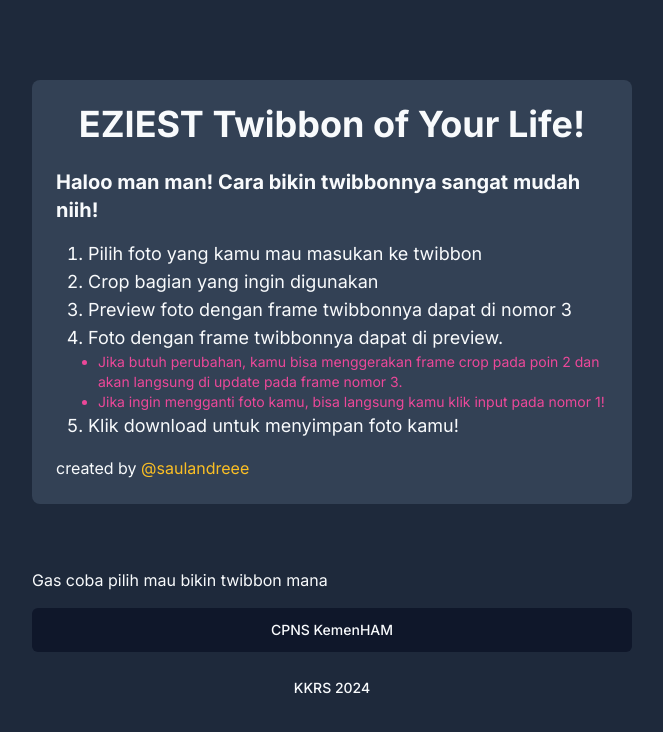
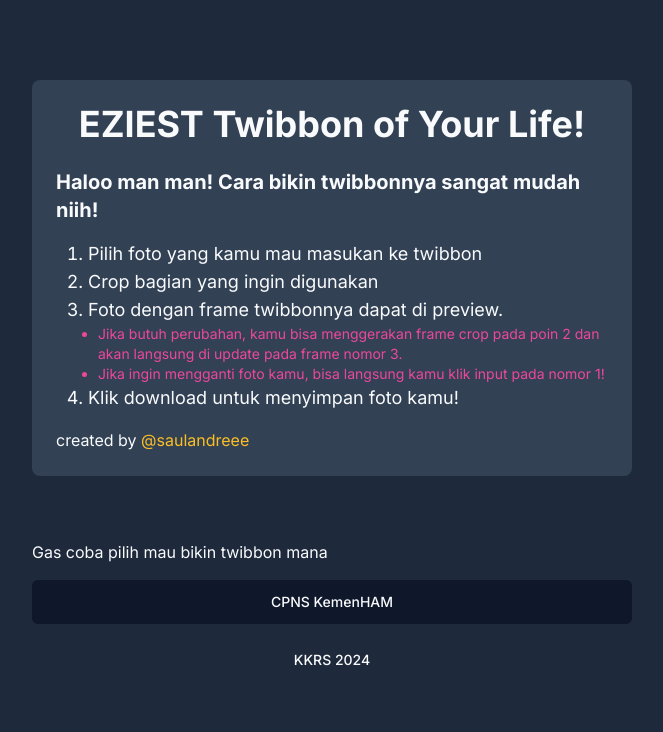
Before and after one commit to saulandreee/twibbon-kkrs, a Next.js app: page / in a window 1280 px wide. Shown: the top 732 px of the page, without its empty margins (308-971 px from the left). Built offline with nearby package versions, Linux system fonts and the light colour scheme.

Commit message:
docs: fix steps

```diff
--- a/app/[slug]/page.js
+++ b/app/[slug]/page.js
@@ -14,7 +14,6 @@
           <li>Pilih foto yang kamu mau masukan ke twibbon</li>
           <li>Crop bagian yang ingin digunakan</li>
           {/* <li>Klik lanjutkan</li> */}
-          <li>Preview foto dengan frame twibbonnya dapat di nomor 3</li>
           <li>Foto dengan frame twibbonnya dapat di preview.</li>
           <ol className="list-disc pl-2.5 text-sm text-pink-500">
             <li>Jika butuh perubahan, kamu bisa menggerakan frame crop pada poin 2 dan akan langsung di update pada frame nomor 3.</li>
--- a/app/page.js
+++ b/app/page.js
@@ -13,7 +13,6 @@
           <li>Pilih foto yang kamu mau masukan ke twibbon</li>
           <li>Crop bagian yang ingin digunakan</li>
           {/* <li>Klik lanjutkan</li> */}
-          <li>Preview foto dengan frame twibbonnya dapat di nomor 3</li>
           <li>Foto dengan frame twibbonnya dapat di preview.</li>
           <ol className="list-disc pl-2.5 text-sm text-pink-500">
             <li>Jika butuh perubahan, kamu bisa menggerakan frame crop pada poin 2 dan akan langsung di update pada frame nomor 3.</li>
```
